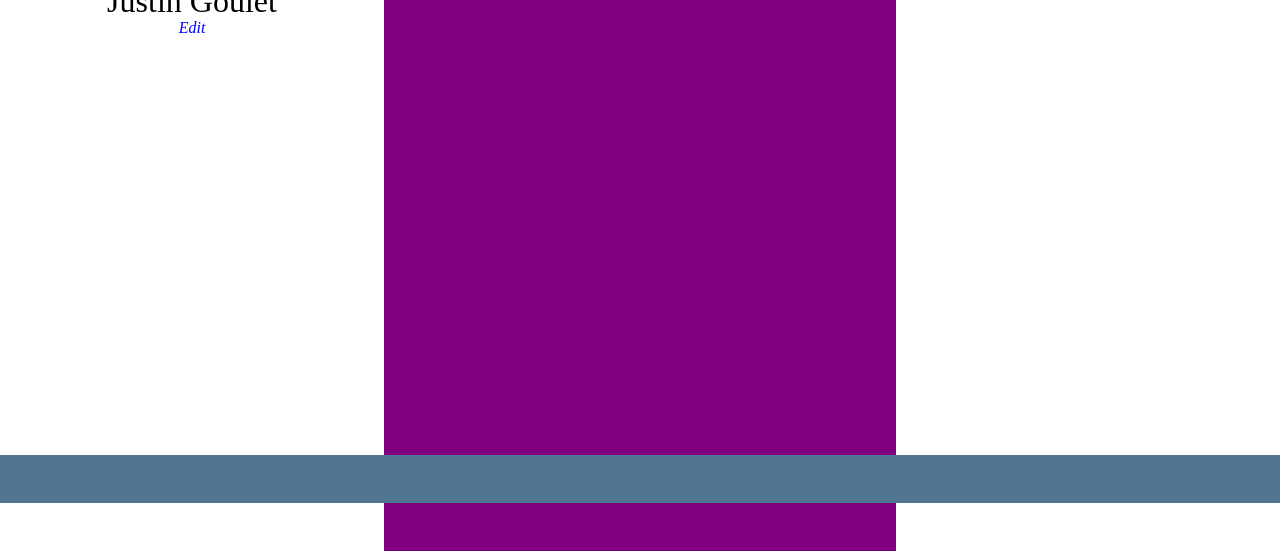
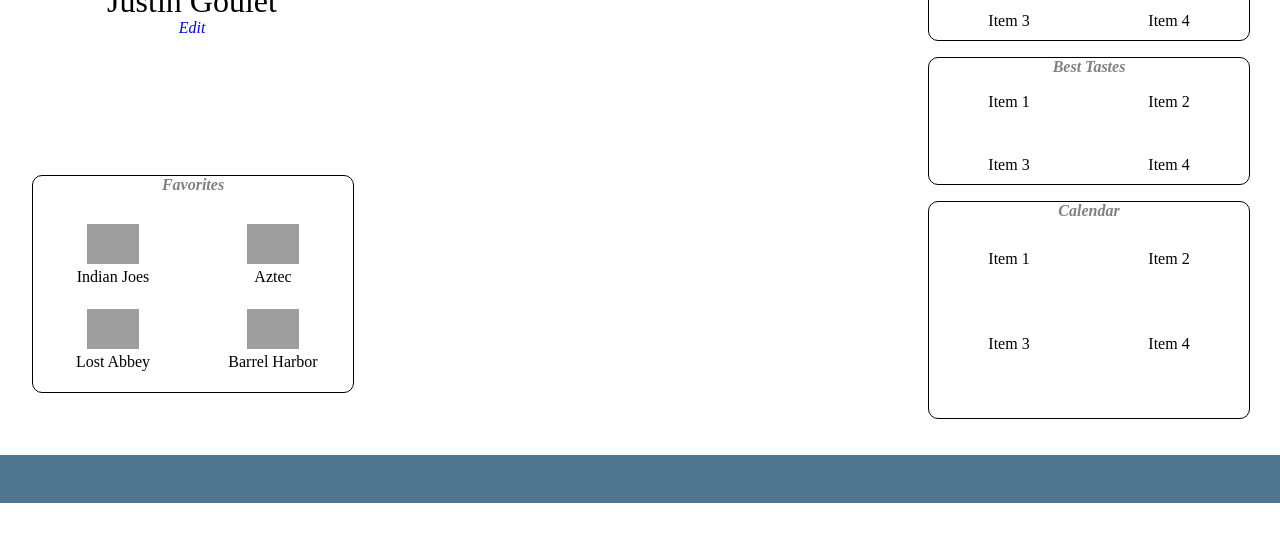
Before and after one commit to CSUSM-Web-Dev-F2016/f2016-Sem_Project, a PHP site: page /profilePage.html in a window 1280 px wide. Shown: the part 297-848 px from the top of the page. Run offline with PHP 8.4, Linux system fonts and the light colour scheme; grey boxes are pictures that could not be loaded.

Commit message:
modified main page

```diff
--- a/Revised Edition/profilePage.html
+++ b/Revised Edition/profilePage.html
@@ -19,7 +19,17 @@
 
     <!-- Navigation Panel; to the right of the logo -->
     <nav>
-
+        <table class="menu">
+            <tbody>
+                <td>
+                    <th class="menuItem">Home</th>
+                    <th>&nbsp&nbsp|&nbsp&nbsp</th>
+                    <th class="menuItem">Settings</th>
+                    <th>&nbsp&nbsp|&nbsp&nbsp</th>
+                    <th class="menuItem">Profile</th>
+                </td>
+            </tbody>
+        </table>
     </nav>
 
     <!--Left side bar; will be profile information -->
@@ -31,11 +41,69 @@
             <br><br>
             <span id="editProfileBtn">Edit</span>
         </div>
+        <div id="favoritesSection" class="subsection">
+            <span class="title">Favorites</span>
+            <div id="favorites" class="flex-container">
+                <div class="flex-item">
+                    <img class="tableCellImage" src="http://indianjoebrewing.com/wp-content/uploads/2013/08/logo1.png">
+                    <span class="cellTitle">Indian Joes</span>
+                </div>
+                <div class="flex-item">
+                    <img class="tableCellImage" src="http://www.aztecbrewery.com/images/AztecBrewingCoOval4.5.png">
+                    <span class="cellTitle">Aztec</span>
+                </div>
+                <div class="flex-item">
+                    <img class="tableCellImage" src="https://upload.wikimedia.org/wikipedia/en/6/68/LostAbbeyB%26WLogo.png">
+                    <span class="cellTitle">Lost Abbey</span>
+                </div>
+                <div class="flex-item">
+                    <img class="tableCellImage" src="https://s-media-cache-ak0.pinimg.com/564x/c4/87/3a/c4873aa392c7e8c2c1166daff2ad169d.jpg">
+                    <span class="cellTitle">Barrel Harbor</span>
+                </div>
+            </div>
+        </div>
     </aside>
 
     <!-- Right Side bar; will be used for side navigation panels -->
     <aside class="right">
-          Right Side
+        <div id="followersSection" class="subsection">
+            <span class="title">Followers</span>
+            <div id="followers" class="flex-container">
+                <div class="flex-item">Item 1</div>
+                <div class="flex-item">Item 2</div>
+                <div class="flex-item">Item 3</div>
+                <div class="flex-item">Item 4</div>
+            </div>
+        </div>
+        <div id="followingSection" class="subsection">
+            <span class="title">Following Me</span>
+            <div id="followers" class="flex-container">
+                <div class="flex-item">Item 1</div>
+                <div class="flex-item">Item 2</div>
+                <div class="flex-item">Item 3</div>
+                <div class="flex-item">Item 4</div>
+            </div>
+        </div>
+
+        <div id="bestTastesSection" class="subsection">
+            <span class="title">Best Tastes</span>
+            <div id="followers" class="flex-container">
+                <div class="flex-item">Item 1</div>
+                <div class="flex-item">Item 2</div>
+                <div class="flex-item">Item 3</div>
+                <div class="flex-item">Item 4</div>
+            </div>
+        </div>
+
+        <div id="calendarSection" class="subsection">
+            <span class="title">Calendar</span>
+            <div id="followers" class="flex-container">
+                <div class="flex-item">Item 1</div>
+                <div class="flex-item">Item 2</div>
+                <div class="flex-item">Item 3</div>
+                <div class="flex-item">Item 4</div>
+            </div>
+        </div>
     </aside>
 
     <!-- Main content area -->
--- a/Revised Edition/profilePageStyleSheet.css
+++ b/Revised Edition/profilePageStyleSheet.css
@@ -38,6 +38,24 @@ nav{
      margin: .75em;
 }
 
+/**Table for Nav bar */
+table.menu{
+  color: white;
+  right: 3em;
+  position: absolute;
+}
+
+th.menuItem{
+  padding-left: 10px;
+  padding-right: 10px;
+  margin: 10px;
+  border-radius: 5px;
+}
+
+th.menuItem:hover{
+  background-color:#4f6a77;
+}
+
 aside{
      position: fixed;
      margin-top: 3em;
@@ -66,7 +84,6 @@ footer{
 }
 
 section{
-     background: purple;
      display: inline-flex;
      height: 100%;
      position: absolute;
@@ -74,7 +91,7 @@ section{
      width: 40%;
      left: 26.25%;
      right: -26.25%;
-     z-index: 0;
+     z-index: -1;
 }
 
 #profileImage{
@@ -83,7 +100,6 @@ section{
      margin-left: 12.5%;
      margin-top: 3em;
      object-fit: contain;
-     background-color: white;
      text-align: center;
 }
 
@@ -104,3 +120,80 @@ section{
      color: blue;
      font-style: italic;
 }
+
+.subsection{
+  border: 1px solid black;
+  top: 50%;
+  position: absolute;
+  border-radius: 10px;
+
+  width: 100%;
+}
+
+#favoritesSection{
+
+  margin-top: 20%;
+  height: 30%;
+  position: absolute;
+  left: 0px;
+}
+
+#followersSection{
+  height: 17.5%;
+  top: 2.5%;
+  position: absolute;
+}
+
+#followingSection{
+  height: 17.5%;
+  top: 22.5%;
+  position: absolute;
+}
+
+#bestTastesSection{
+  height: 17.5%;
+  top: 42.5%;
+  position: absolute;
+}
+
+#calendarSection{
+  height: 30%;
+  top: 62.5%;
+  position: absolute;
+}
+
+.flex-container{
+  top: 15%;
+  display: -webkit-flex;
+  display: flex;
+  position: absolute;
+  width: 100%;
+  height: 70%;
+  flex-wrap: wrap;
+}
+
+.flex-item{
+  width: 40%;
+  height: 35%;
+  margin: 5%;
+  text-align: center;
+}
+
+/** For the cell custom class */
+img.tableCellImage{
+  width: 75%;
+  height: 75%;
+  object-fit: contain;
+}
+
+span.title{
+  font-size: 100%;
+  color: gray;
+  font-weight: bold;
+  text-align: center;
+  width: 100%;
+  position: absolute;
+  height: 15%;
+  font-style: italic;
+  justify-content: center;
+}
```
Lines whose indentation alone changed are shown as unchanged.
